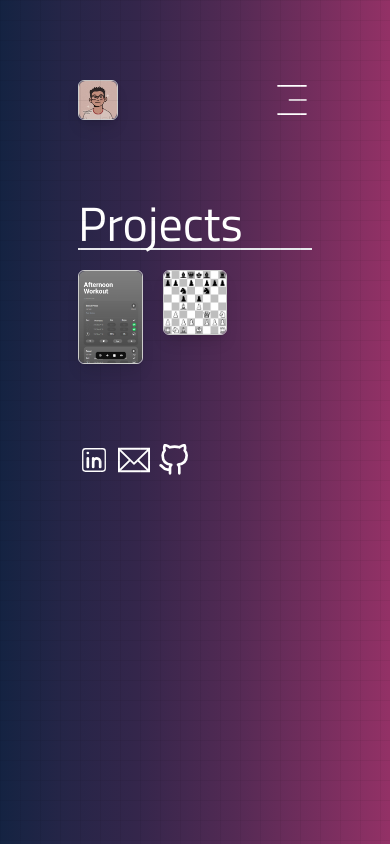
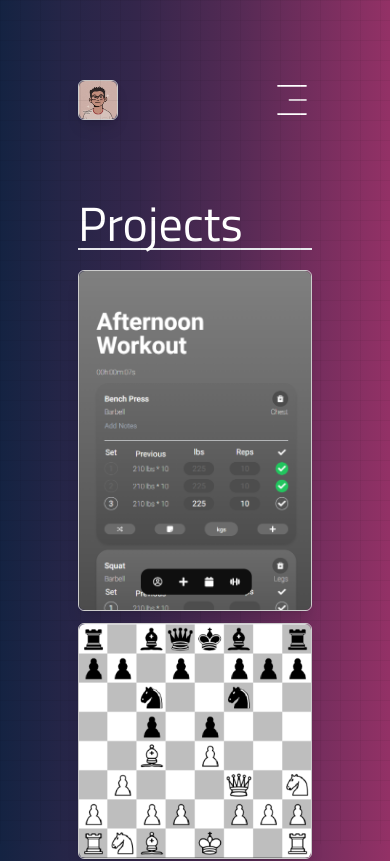
Before and after one commit to 04felixli/f3lixli.com, a Next.js app: page /projects in a window 390 px wide. Shown: the top 861 px of the page. Built offline with nearby package versions, Linux system fonts and the light colour scheme.

Commit message:
Project page responsive

```diff
--- a/app/components/util/SectionTitle.tsx
+++ b/app/components/util/SectionTitle.tsx
@@ -1,5 +1,6 @@
 "use client"
 import React, { useEffect, useRef, useState } from 'react'
+import { useMediaQuery } from 'react-responsive';
 
 interface Props {
     sectionName: string;
@@ -9,8 +10,13 @@ const SectionTitle = ({ sectionName }: Props) => {
     const letters = "ABCDEFGHIJKLMNOPQRSTUVWXYZ".toLowerCase();
     const [name, setName] = useState(sectionName);
     const iterations = useRef(0);
+    const isMobile = useMediaQuery({ query: '(max-width: 320px)' });
 
     useEffect(() => {
+        if (isMobile) {
+            return;
+        }
+
         const timeout = setTimeout(() => {
             const interval = setInterval(() => {
                 setName(prevName => {
--- a/app/projects/ProjectCard.tsx
+++ b/app/projects/ProjectCard.tsx
@@ -1,10 +1,11 @@
 "use client"
-import React, { useState } from 'react';
+import React, { useState, useEffect } from 'react';
 import { ProjectObject } from '../Objects/ProjectObjects';
 import ReactCardFlip from 'react-card-flip';
 import './projectCard.css';
 import '../experiences/experiences.css';
 import { FiGithub } from 'react-icons/fi';
+import { useMediaQuery } from 'react-responsive';
 
 interface Props {
     project: ProjectObject;
@@ -12,14 +13,30 @@ interface Props {
 
 const ProjectCard = ({ project }: Props) => {
     const [isFlipped, setIsFlipped] = useState(false);
+    const isMobile = useMediaQuery({ query: '(max-width: 767px)' });
 
     const handleMouseEnter = () => {
-        setIsFlipped(true);
+        if (!isMobile) {
+            setIsFlipped(true);
+        }
     }
 
     const handleMouseLeave = () => {
+        if (!isMobile) {
+            setIsFlipped(false);
+        }
+    }
+
+    const handleClick = () => {
+        if (isMobile) {
+            setIsFlipped(!isFlipped);
+        }
+    }
+
+    useEffect(() => {
+        // Optionally, reset flip state on resize if you want to ensure consistency
         setIsFlipped(false);
-    }
+    }, [isMobile]);
 
     return (
         <ReactCardFlip isFlipped={isFlipped} flipDirection="horizontal">
@@ -27,6 +44,7 @@ const ProjectCard = ({ project }: Props) => {
                 className='w-full mb-3 break-inside-avoid border border-[#ccc] rounded-md shadow-lg z-50 relative'
                 onMouseEnter={handleMouseEnter}
                 onMouseLeave={handleMouseLeave}
+                onClick={handleClick}
             >
                 <img
                     src={project.imagePath}
@@ -39,6 +57,7 @@ const ProjectCard = ({ project }: Props) => {
                 className='w-full mb-3 break-inside-avoid border border-[#ccc] rounded-md shadow-lg z-50 relative'
                 onMouseEnter={handleMouseEnter}
                 onMouseLeave={handleMouseLeave}
+                onClick={handleClick}
             >
                 <img
                     src={project.imagePath}
@@ -46,14 +65,18 @@ const ProjectCard = ({ project }: Props) => {
                     className='w-full object-contain rounded-md blur-sm'
                 />
                 <div className='overlay p-5 h-full'>
-                    <div className='w-full flex flex-row'>
-                        <h3 className='timeline-title w-full'>{project.name}</h3>
-                        <a href={project.gitHubLink} target="_blank" className="w-8">
+
+                    <div className='w-full flex max-[349px]:flex-col min-[350px]:flex-row justify-between'>
+                        <a href={project.gitHubLink} target="_blank" className="w-8 min-[350px]:hidden flex-shrink-0">
+                            <FiGithub className='w-full h-full' />
+                        </a>
+                        <h3 className='timeline-title w-full break-words'>{project.name}</h3>
+                        <a href={project.gitHubLink} target="_blank" className="w-8 max-[349px]:hidden flex-shrink-0">
                             <FiGithub className='w-full h-full' />
                         </a>
                     </div>
-                    <p className='text-sm w-full'>{project.description}</p>
-                    <ul className='tech-stack w-full'>
+                    <p className='text-sm w-full max-[270px]:hidden'>{project.description}</p>
+                    <ul className='tech-stack w-full max-sm:hidden'>
                         {project.techStack.map((tech, index) => (
                             <li key={index} className='tech-item'>
                                 {tech}
--- a/app/projects/page.tsx
+++ b/app/projects/page.tsx
@@ -9,7 +9,7 @@ const Projects = () => {
 
     return (
         <Layout currentPage={Pages.projects} pageName='Projects'>
-            <ul className='w-full mt-5 columns-3 gap-5'>
+            <ul className='w-full mt-5 md:columns-2 lg:columns-3 gap-5'>
                 {projects.map(project => (
                     <li key={project.name}>
                         <ProjectCard project={project} />
--- a/package.json
+++ b/package.json
@@ -16,6 +16,7 @@
     "react-card-flip": "^1.2.3",
     "react-dom": "^18",
     "react-icons": "^5.2.1",
+    "react-responsive": "^10.0.0",
     "react-type-animation": "^3.2.0"
   },
   "devDependencies": {
```
Also changed, not shown: 1 other file (tests, documents, lock files or other folders).
